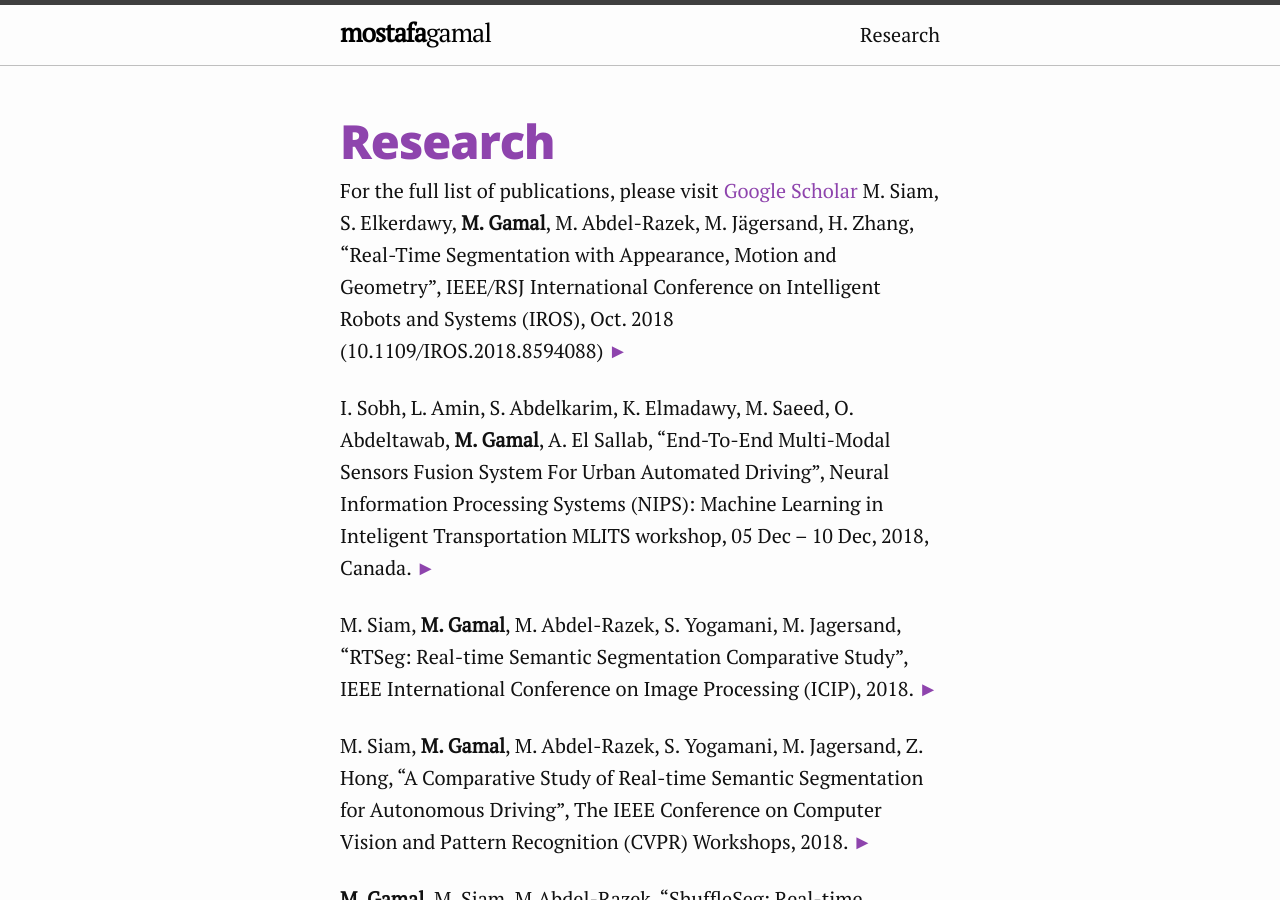
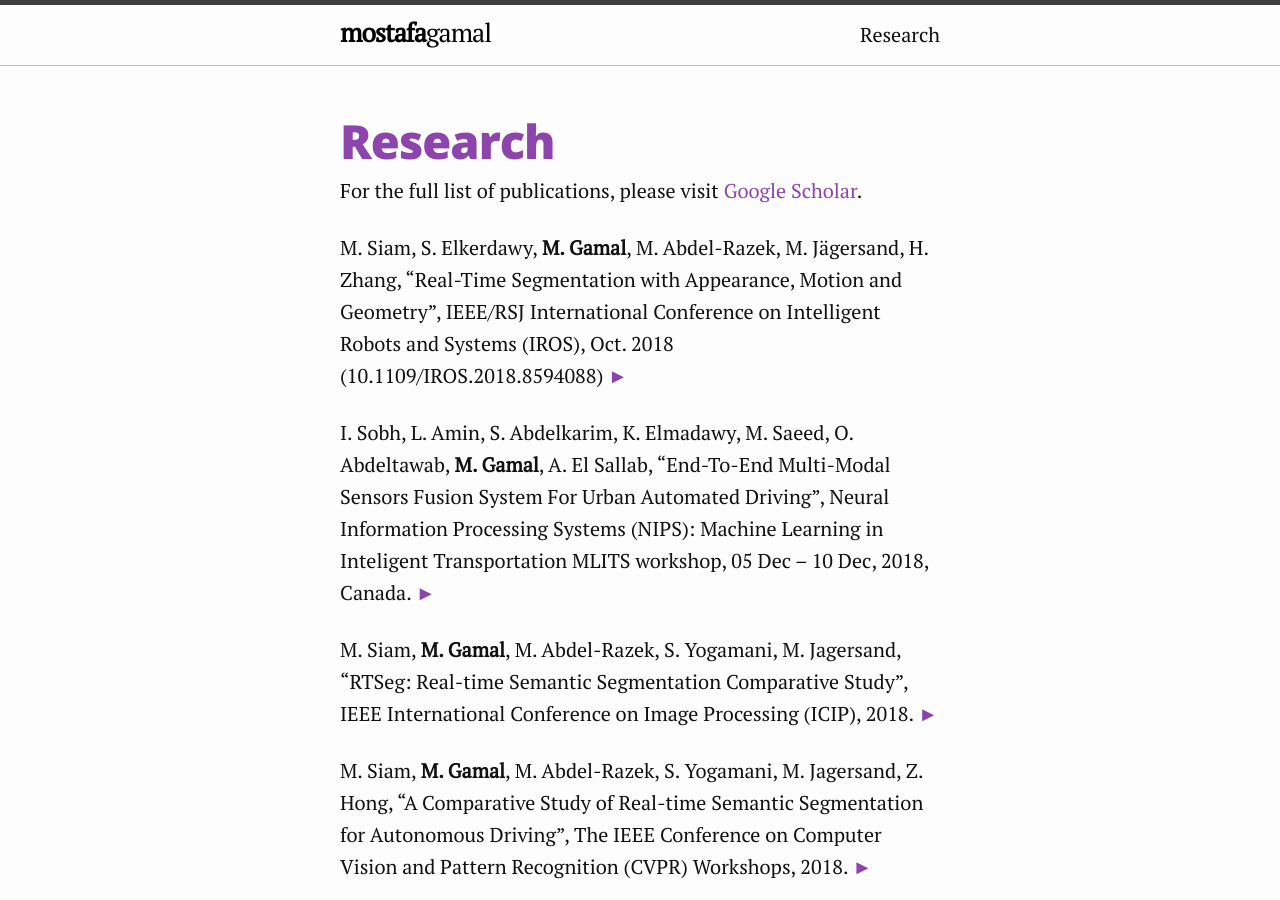
Before and after one commit to MG2033/mg2033.github.io, a Jekyll site: the page built from research.md, in a window 1280 px wide and 900 px high. Built offline with Jekyll 4.4.1, drawn with Linux system fonts in a browser that asks for light colours.

```diff
--- a/research.md
+++ b/research.md
@@ -2,7 +2,9 @@
 layout: page
 title:  "Research"
 ---
-For the full list of publications, please visit [Google Scholar](https://scholar.google.com/citations?user=yvdgYdwAAAAJ&hl=en)
+For the full list of publications, please visit [Google Scholar](https://scholar.google.com/citations?user=yvdgYdwAAAAJ&hl=en).
+
+
 M. Siam, S. Elkerdawy, **M. Gamal**, M. Abdel-Razek, M. Jägersand, H. Zhang, "Real-Time Segmentation with Appearance, Motion and Geometry", IEEE/RSJ International Conference on Intelligent Robots and Systems (IROS), Oct. 2018 (10.1109/IROS.2018.8594088) [►](https://ieeexplore.ieee.org/document/8594088/)
 
 I. Sobh, L. Amin, S. Abdelkarim, K. Elmadawy, M. Saeed, O. Abdeltawab, **M. Gamal**, A. El Sallab, "End-To-End Multi-Modal Sensors Fusion System For Urban Automated Driving", Neural Information Processing Systems (NIPS): Machine Learning in Inteligent Transportation MLITS workshop, 05 Dec – 10 Dec, 2018, Canada. [►](https://openreview.net/forum?id=Byx4Xkqjcm)
```
